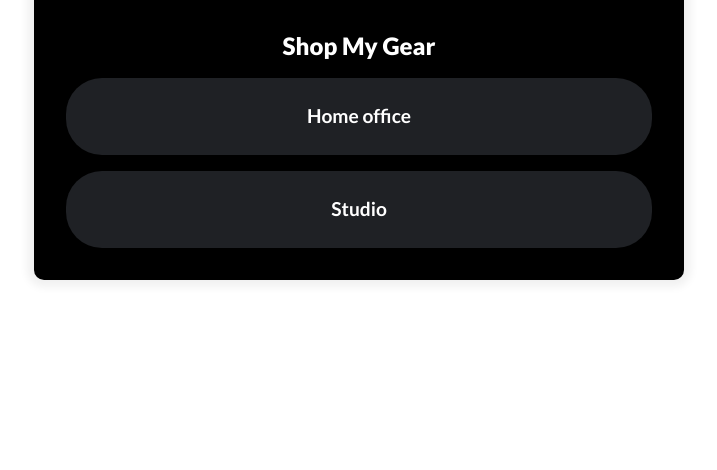
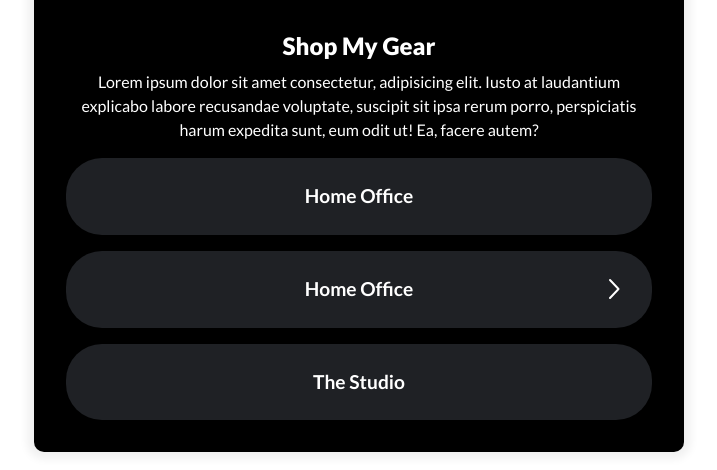
Before and after one commit to petergeorgioutech/links2, a Nuxt app: page / in a window 1280 px wide. Shown: the part 254-724 px from the top of the page, without its empty margins (281-998 px from the left). Built offline with nearby package versions, Linux system fonts and the light colour scheme; some icons are missing.

Commit message:
component grouping

```diff
--- a/assets/scss/global.scss
+++ b/assets/scss/global.scss
@@ -93,11 +93,11 @@ body{
   }
 }
 
-.accordion-item {
+.accordion-group {
   .accordion-title {
     cursor: pointer;
     margin-top: 1rem;
-    background-color: rgb(31, 33, 37);
+    background-color: #1f2125;
     border-radius: 36px;
     padding: 1.5rem 1rem;
     text-align: center;
@@ -117,7 +117,7 @@ body{
     /* Your styles for the hidden content */
     overflow: hidden;
     transition: max-height 0.3s ease;
-    .accordion-child-item{
+    .accordion-item{
       display: flex;
       align-items: center;
       justify-content: space-between;
@@ -151,3 +151,33 @@ body{
     }
   }
 }
+
+.link-button {
+  a{
+    position: relative;
+    margin-top: 1rem;
+    background-color: #1f2125;
+    border-radius: 36px;
+    padding: 1.5rem 1rem;
+    text-align: center;
+    font-weight: 600;
+    font-size: 1.2rem;
+    display: flex;
+    align-items: center;
+    justify-content: center;
+    .arrow{
+        position: absolute;
+        right:30px;
+        font-size: 1.5rem;
+        transition-duration:0.3s;
+    }
+    &:hover{
+      transition-duration: 0.3s;
+      background-color:rgba(#1f2125, 0.8);
+      .arrow{
+        right:20px;
+      }
+      font-size: 1.25rem;
+    }
+  }
+}
--- /dev/null
+++ b/components/AccordionGroup.vue
@@ -0,0 +1,48 @@
+<template>
+  <div class="accordion-group">
+    <div class="accordion-title" @click="toggle">
+      <h2>{{ title }}</h2>
+      <!-- Add an icon for visual feedback -->
+      <Icon class="arrow" :icon="isOpen ? 'eva:arrow-ios-upward-outline' : 'eva:arrow-ios-downward-outline'" />
+    </div>
+    <transition name="collapse">
+      <div v-show="isOpen" class="accordion-content">
+        <!-- Your content goes here -->
+        <slot />
+      </div>
+    </transition>
+  </div>
+</template>
+
+<script setup lang="ts">
+import { ref } from 'vue'
+import { Icon } from '@iconify/vue'
+
+// Props
+const props = defineProps({
+  title: String
+})
+
+// Accordion state
+const isOpen = ref(false)
+
+// Toggle function
+const toggle = () => {
+  isOpen.value = !isOpen.value
+}
+</script>
+
+  <style scoped>
+
+  /* Transition styles for collapsing animation */
+  .collapse-enter-active, .collapse-leave-active {
+    transition: max-height 0.3s ease;
+  }
+  .collapse-enter-from, .collapse-leave-to {
+    max-height: 0;
+  }
+  .collapse-enter-to, .collapse-leave-from {
+    max-height: 80px; /* Set an approximate max height */
+  }
+
+  </style>
--- a/components/AccordionItem.vue
+++ b/components/AccordionItem.vue
@@ -1,63 +1,20 @@
 <template>
-  <div class="accordion-item">
-    <div class="accordion-title" @click="toggle">
-      <h2>{{ title }}</h2>
-      <!-- Add an icon for visual feedback -->
-      <Icon class="arrow" :icon="isOpen ? 'eva:arrow-ios-upward-outline' : 'eva:arrow-ios-downward-outline'" />
-    </div>
-    <transition name="collapse">
-      <div v-show="isOpen" class="accordion-content">
-        <!-- Your content goes here -->
-        <slot />
-      </div>
-    </transition>
-  </div>
+  <a class="accordion-item" :href="link">
+    <img :src="image" class="img-circle">
+    <span>{{ text }}</span>
+  </a>
 </template>
 
 <script setup lang="ts">
-import { ref } from 'vue'
-import { Icon } from '@iconify/vue'
 
-// Props
 const props = defineProps({
-  title: String
+  image: String,
+  text: String,
+  link: String
 })
 
-// Accordion state
-const isOpen = ref(false)
-
-// Toggle function
-const toggle = () => {
-  isOpen.value = !isOpen.value
-}
 </script>
 
-  <style scoped>
-  .accordion-item {
-    /* ... */
-  }
-  .accordion-title {
-    /* ... */
-    .arrow{
-      /* ... */
-    }
-  }
-
-  /* Transition styles for collapsing animation */
-  .collapse-enter-active, .collapse-leave-active {
-    transition: max-height 0.3s ease;
-  }
-  .collapse-enter-from, .collapse-leave-to {
-    max-height: 0;
-  }
-  .collapse-enter-to, .collapse-leave-from {
-    max-height: 80px; /* Set an approximate max height */
-  }
-
-  .accordion-content {
-    /* ... */
-    .accordion-child-item{
-      /* ... */
-    }
-  }
-  </style>
+<style>
+.nothing{}
+</style>
--- /dev/null
+++ b/components/Heading.vue
@@ -0,0 +1,15 @@
+<template>
+  <h2 class="heading text-center text-2xl font-extrabold mb-2">
+    {{ heading }}
+  </h2>
+</template>
+
+<script setup lang="ts">
+import { ref } from 'vue'
+
+// Props
+const props = defineProps({
+  heading: String
+})
+
+</script>
--- /dev/null
+++ b/components/LinkButton.vue
@@ -0,0 +1,42 @@
+<template>
+  <div class="link-button">
+    <a class="link" :href="link">
+      <h2>{{ title }}</h2>
+      <Icon class="arrow" icon="fluent:ios-arrow-right-24-filled" />
+    </a>
+  </div>
+</template>
+
+<script setup lang="ts">
+import { ref } from 'vue'
+import { Icon } from '@iconify/vue'
+
+// Props
+const props = defineProps({
+  title: String,
+  link: String
+})
+
+// Accordion state
+const isOpen = ref(false)
+
+// Toggle function
+const toggle = () => {
+  isOpen.value = !isOpen.value
+}
+</script>
+
+  <style scoped>
+
+  /* Transition styles for collapsing animation */
+  .collapse-enter-active, .collapse-leave-active {
+    transition: max-height 0.3s ease;
+  }
+  .collapse-enter-from, .collapse-leave-to {
+    max-height: 0;
+  }
+  .collapse-enter-to, .collapse-leave-from {
+    max-height: 80px; /* Set an approximate max height */
+  }
+
+  </style>
--- /dev/null
+++ b/components/Paragraph.vue
@@ -0,0 +1,11 @@
+<template>
+  <p class="paragraph text-center">
+    {{ text }}
+  </p>
+</template>
+
+<script setup lang="ts">
+const props = defineProps({
+  text: String
+})
+</script>
--- a/pages/index.vue
+++ b/pages/index.vue
@@ -31,38 +31,19 @@
       </div>
     </header>
     <div class="p-8">
-      <h2 class="heading text-center text-2xl font-extrabold mb-2">
-        Shop My Gear
-      </h2>
+      <Heading heading="Shop My Gear" />
 
-      <!-- <p class="paragraph text-center">
-        Lorem ipsum dolor sit amet consectetur, adipisicing elit. Iusto at laudantium explicabo labore recusandae voluptate, suscipit sit ipsa rerum porro, perspiciatis harum expedita sunt, eum odit ut! Ea, facere autem?
-      </p> -->
+      <Paragraph text="Lorem ipsum dolor sit amet consectetur, adipisicing elit. Iusto at laudantium explicabo labore recusandae voluptate, suscipit sit ipsa rerum porro, perspiciatis harum expedita sunt, eum odit ut! Ea, facere autem?" />
 
-      <AccordionItem title="Home office">
-        <a class="accordion-child-item" href="#">
-          <img src="https://links.petergeorgiou.tech/_nuxt/img/deskpad.ef938e8.jpg" alt="" class="img-circle">
-          <span>LG Ultrawide LGWQ </span>
-        </a>
-      </AccordionItem>
-      <AccordionItem title="Studio">
-        <a class="accordion-child-item" href="#">
-          <img src="https://links.petergeorgiou.tech/_nuxt/img/deskpad.ef938e8.jpg" alt="" class="img-circle">
-          <span>LG Ultrawide LGWQ </span>
-        </a>
-        <a class="accordion-child-item" href="#">
-          <img src="https://links.petergeorgiou.tech/_nuxt/img/deskpad.ef938e8.jpg" alt="" class="img-circle">
-          <span>LG Ultrawide LGWQ </span>
-        </a>
-        <a class="accordion-child-item" href="#">
-          <img src="https://links.petergeorgiou.tech/_nuxt/img/deskpad.ef938e8.jpg" alt="" class="img-circle">
-          <span>LG Ultrawide LGWQ </span>
-        </a>
-        <a class="accordion-child-item" href="#">
-          <img src="https://links.petergeorgiou.tech/_nuxt/img/deskpad.ef938e8.jpg" alt="" class="img-circle">
-          <span>LG Ultrawide LGWQ </span>
-        </a>
-      </AccordionItem>
+      <AccordionGroup title="Home Office">
+        <AccordionItem image="https://links.petergeorgiou.tech/_nuxt/img/deskpad.ef938e8.jpg" text="LG Ultrawide LGWQ" link="https://google.com" />
+      </AccordionGroup>
+
+      <LinkButton title="Home Office" link="https://google.com" />
+
+      <AccordionGroup title="The Studio">
+        <AccordionItem image="https://links.petergeorgiou.tech/_nuxt/img/deskpad.ef938e8.jpg" text="LG Ultrawide LGWQ" link="https://google.com" />
+      </AccordionGroup>
     </div>
   </div>
 </template>
```
